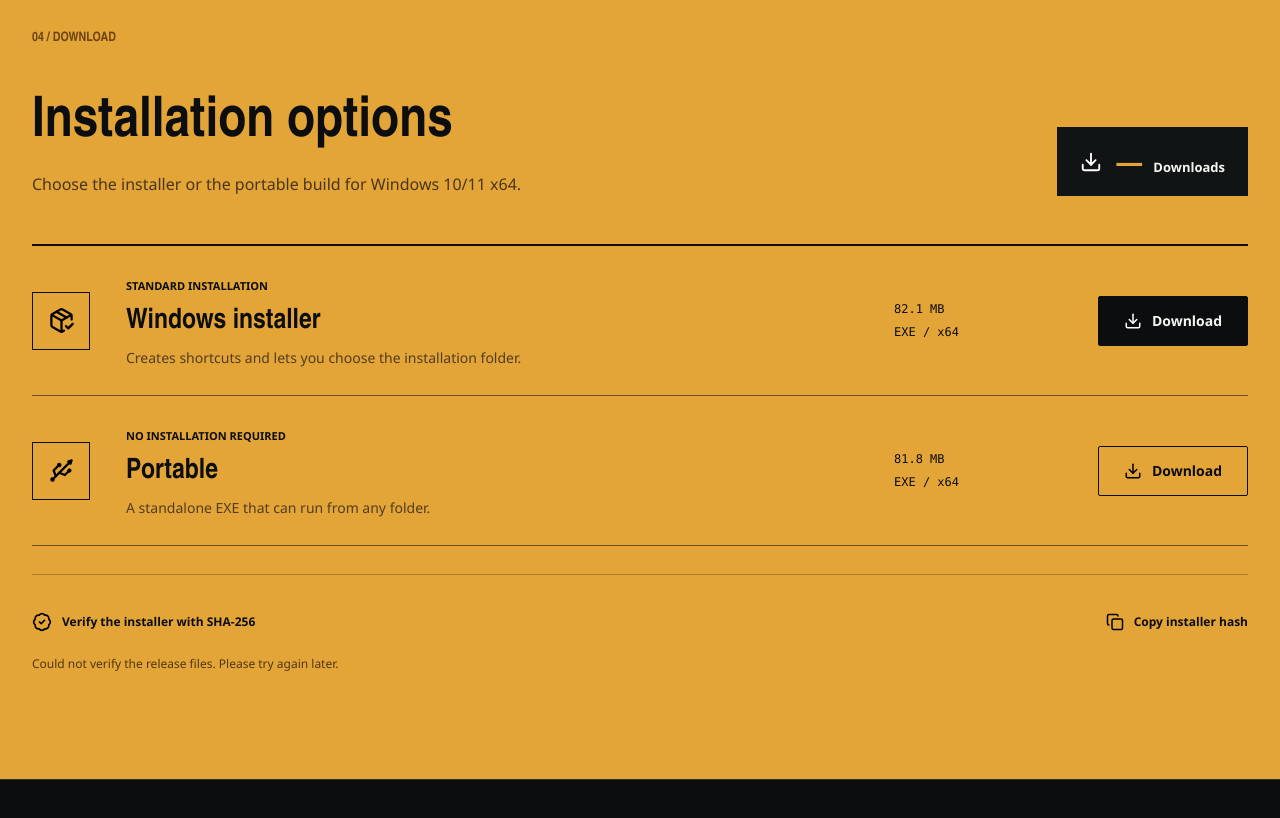
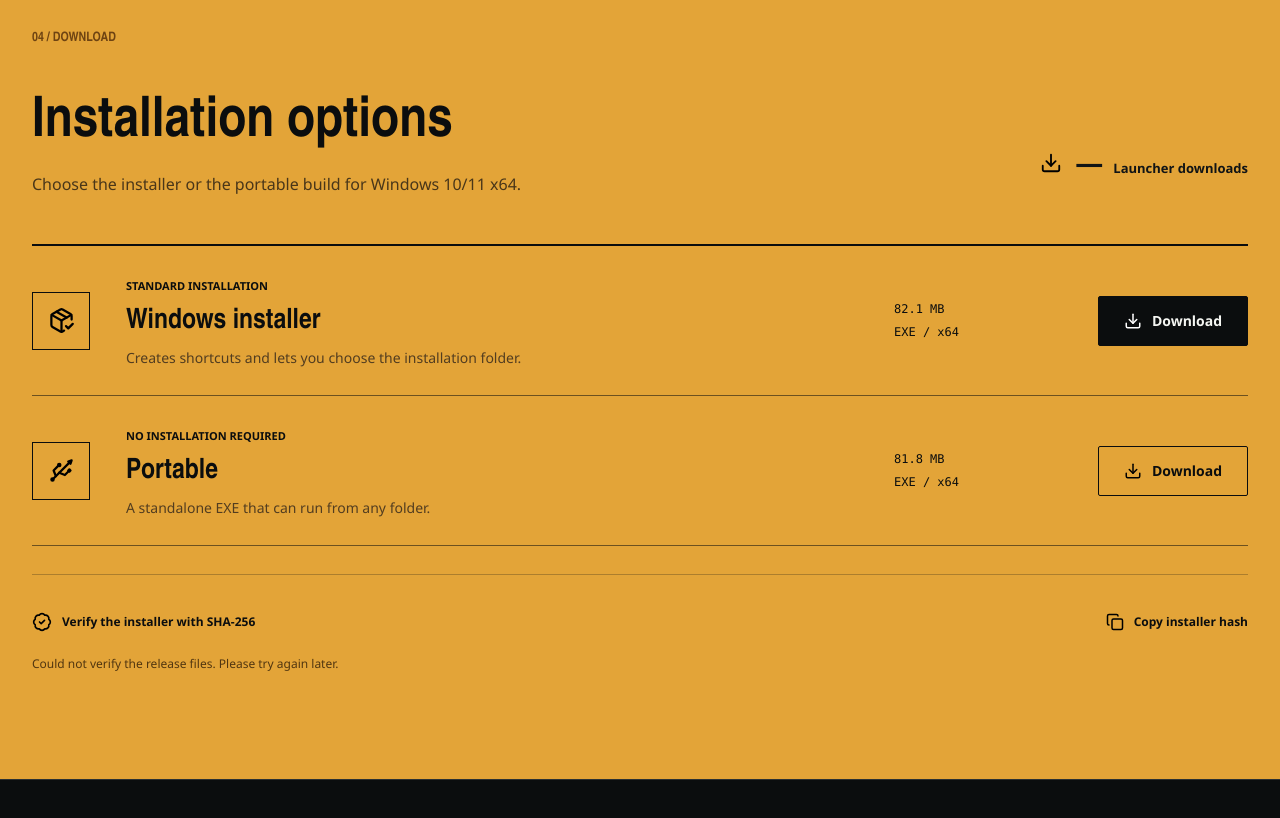
Before and after one commit to Redwolf29195/arma-reforger-launcher-website, a website: page public/index.html in a window 1280 px wide. Shown: the part 3560-4378 px from the top of the page. Drawn offline with Linux system fonts and the light colour scheme; no server answers.

Commit message:
Make the launcher download counter transparent

```diff
--- a/public/app.js
+++ b/public/app.js
@@ -23,7 +23,7 @@ const dynamicText = {
     previousScreenshot: 'Previous screenshot',
     nextScreenshot: 'Next screenshot',
     showScreenshot: 'Show {title}',
-    downloadCountLabel: 'Downloads',
+    downloadCountLabel: 'Launcher downloads',
     downloadCountUnavailable: 'Counter temporarily unavailable'
   },
   ru: {
@@ -37,7 +37,7 @@ const dynamicText = {
     previousScreenshot: 'Предыдущий скриншот',
     nextScreenshot: 'Следующий скриншот',
     showScreenshot: 'Показать раздел «{title}»',
-    downloadCountLabel: 'Скачиваний',
+    downloadCountLabel: 'Скачиваний лаунчера',
     downloadCountUnavailable: 'Счётчик временно недоступен'
   }
 };
@@ -334,9 +334,9 @@ function renderDownloadCount() {
   let label = text('downloadCountLabel');
   if (currentDownloadCount !== null && language === 'ru') {
     const words = { one: 'Скачивание', few: 'Скачивания', many: 'Скачиваний', other: 'Скачивания' };
-    label = words[new Intl.PluralRules('ru').select(currentDownloadCount)];
+    label = `${words[new Intl.PluralRules('ru').select(currentDownloadCount)]} лаунчера`;
   } else if (currentDownloadCount === 1 && language === 'en') {
-    label = 'Download';
+    label = 'Launcher download';
   }
   $('#downloadCountLabel').textContent = label;
   $('#downloadCounter').title = downloadCountUnavailable && currentDownloadCount === null ? text('downloadCountUnavailable') : '';
--- a/public/index.html
+++ b/public/index.html
@@ -17,8 +17,8 @@
   <link rel="icon" href="/assets/app-icon.png?v=4df786cd119f" type="image/png">
   <link rel="apple-touch-icon" href="/assets/app-icon.png?v=4df786cd119f">
   <link rel="manifest" href="/site.webmanifest?v=5">
-  <link rel="stylesheet" href="/styles.css?v=b2cf5ef6d304">
-  <script src="/app.js?v=41573ca0b931" defer></script>
+  <link rel="stylesheet" href="/styles.css?v=7b7c2b8bead0">
+  <script src="/app.js?v=0c7aab919afb" defer></script>
 </head>
 <body>
   <header class="site-header" id="siteHeader">
@@ -184,7 +184,7 @@
           <div class="download-counter" id="downloadCounter">
             <img src="/assets/icons/download.svg" alt="" width="22" height="22">
             <div class="download-counter-copy">
-              <div class="download-counter-heading"><strong id="downloadCount" aria-live="polite">—</strong><span id="downloadCountLabel">Downloads</span></div>
+              <div class="download-counter-heading"><strong id="downloadCount" aria-live="polite">—</strong><span id="downloadCountLabel">Launcher downloads</span></div>
             </div>
           </div>
         </header>
--- a/public/styles.css
+++ b/public/styles.css
@@ -429,14 +429,15 @@ a {
   gap: 13px;
   width: fit-content;
   max-width: 100%;
-  padding: 18px 22px;
-  border: 1px solid var(--ink);
-  background: var(--ink);
+  padding: 18px 0;
+  border: 0;
+  color: var(--ink);
+  background: transparent;
 }
 
 .download-counter > img {
   flex: none;
-  filter: invert(1);
+  filter: none;
 }
 
 .download-counter-copy {
@@ -451,14 +452,14 @@ a {
 }
 
 .download-counter strong {
-  color: var(--amber);
+  color: inherit;
   font-size: 28px;
   line-height: 1.1;
   font-variant-numeric: tabular-nums;
 }
 
 .download-counter-heading span {
-  color: var(--white);
+  color: inherit;
   font-size: 13px;
   font-weight: 700;
 }
```
